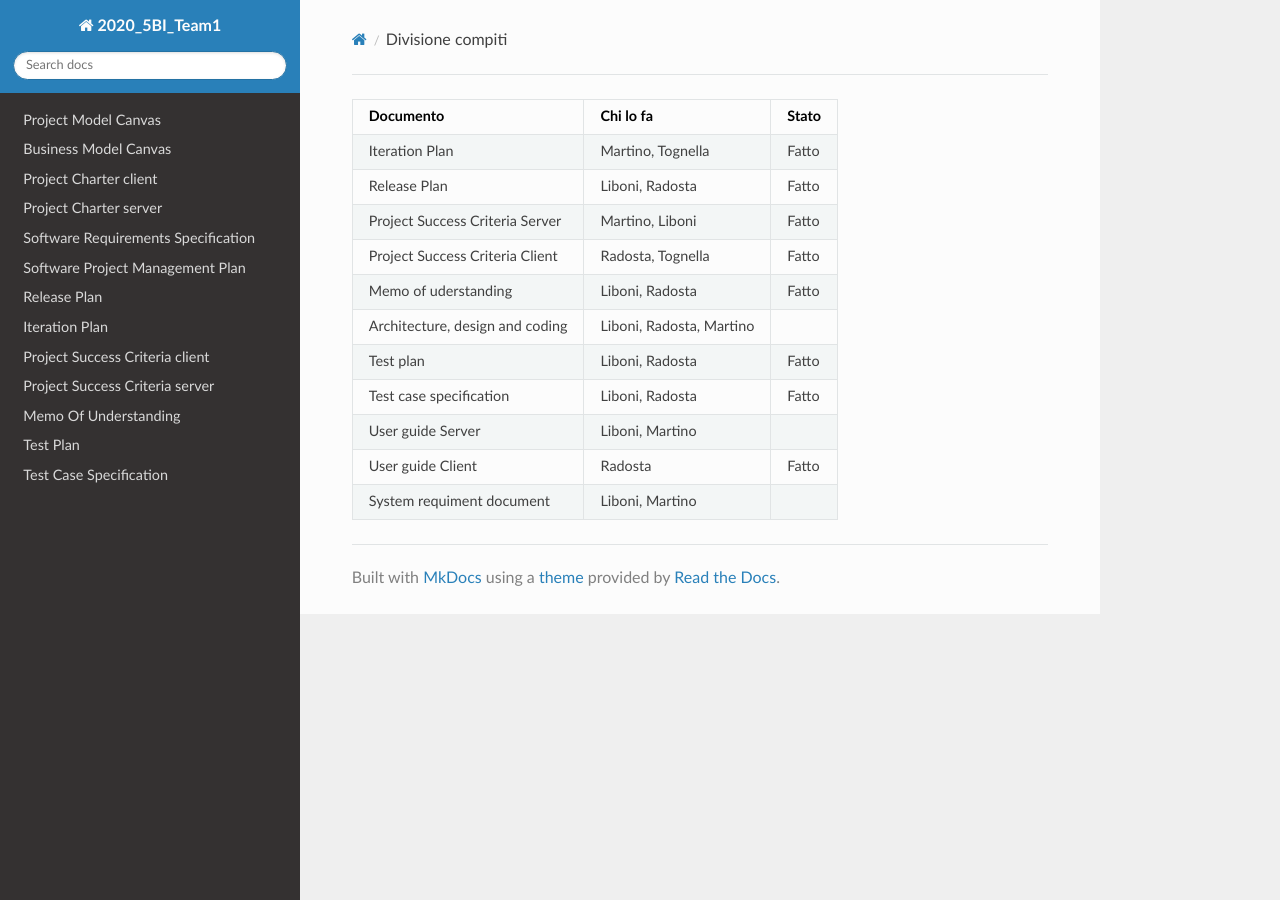
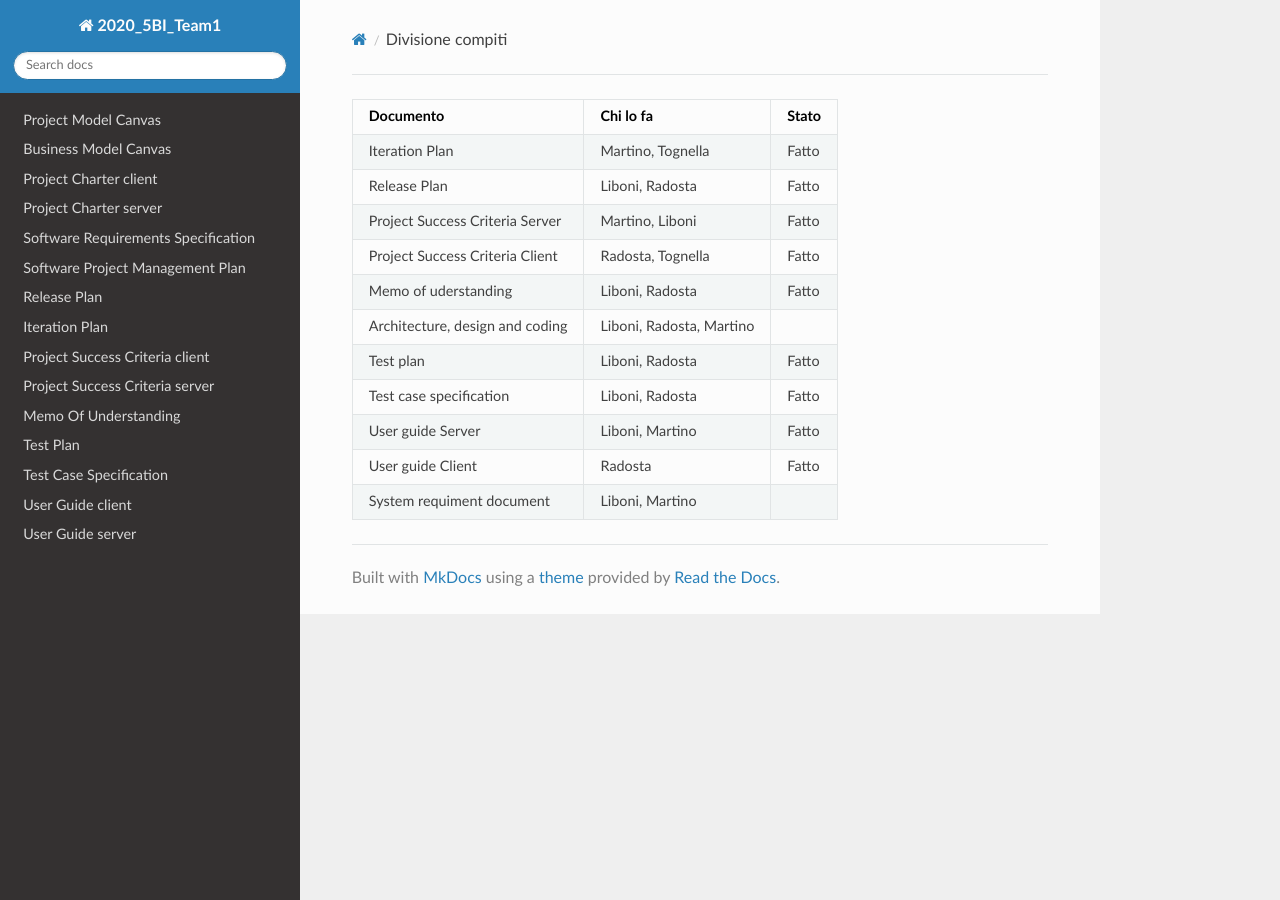
Before and after one commit to FrankMartinuz/2020_5BI_team1_Liboni, an MkDocs documentation site: the page built from docs/Divisione compiti.md, in a window 1280 px wide. Built offline with MkDocs 1.6.1, drawn with Linux system fonts in a browser that asks for light colours; nearby versions of some CDN libraries.

Commit message:
Added the two User guide to the mkdocs.yml file

```diff
--- a/docs/Divisione compiti.md
+++ b/docs/Divisione compiti.md
@@ -8,6 +8,6 @@
 | Architecture, design and coding | Liboni, Radosta, Martino ||
 | Test plan | Liboni, Radosta  |Fatto |
 | Test case specification | Liboni, Radosta | Fatto |
-| User guide Server | Liboni, Martino ||
+| User guide Server | Liboni, Martino | Fatto |
 | User guide Client | Radosta | Fatto |
 | System requiment document | Liboni, Martino ||
--- a/mkdocs.yml
+++ b/mkdocs.yml
@@ -14,6 +14,8 @@ nav:
     - 'Memo Of Understanding': 'Memo_of_understanding.md'
     - 'Test Plan': 'Test_Plan.md'
     - 'Test Case Specification': 'Test_case_specification.md'
+    - 'User Guide client': 'User_Guide_Client.md'
+    - 'User Guide server': 'User_Guide_Server.md'
 
 theme:
     name: readthedocs
```
